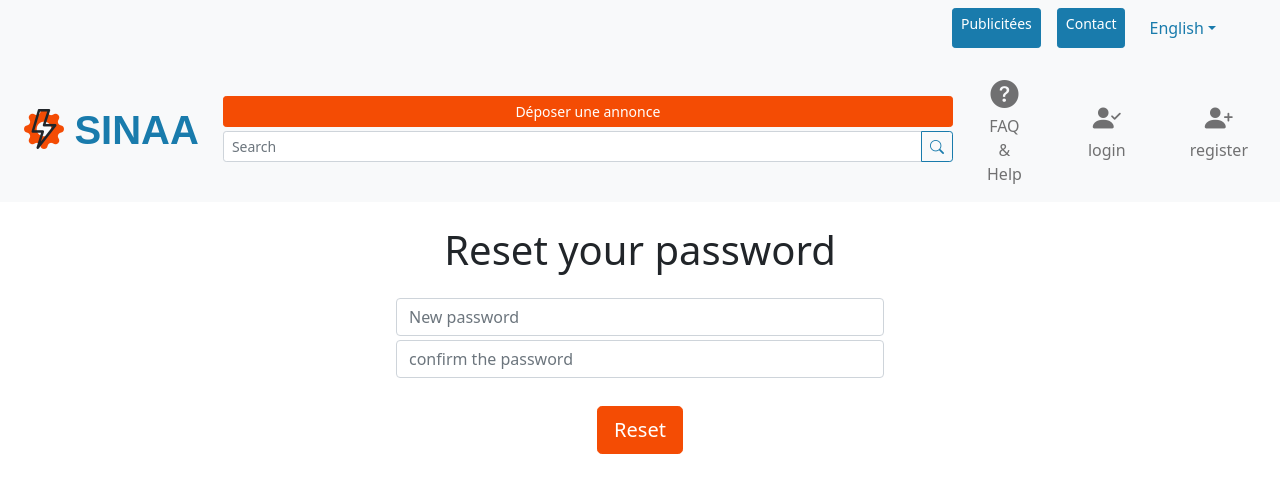
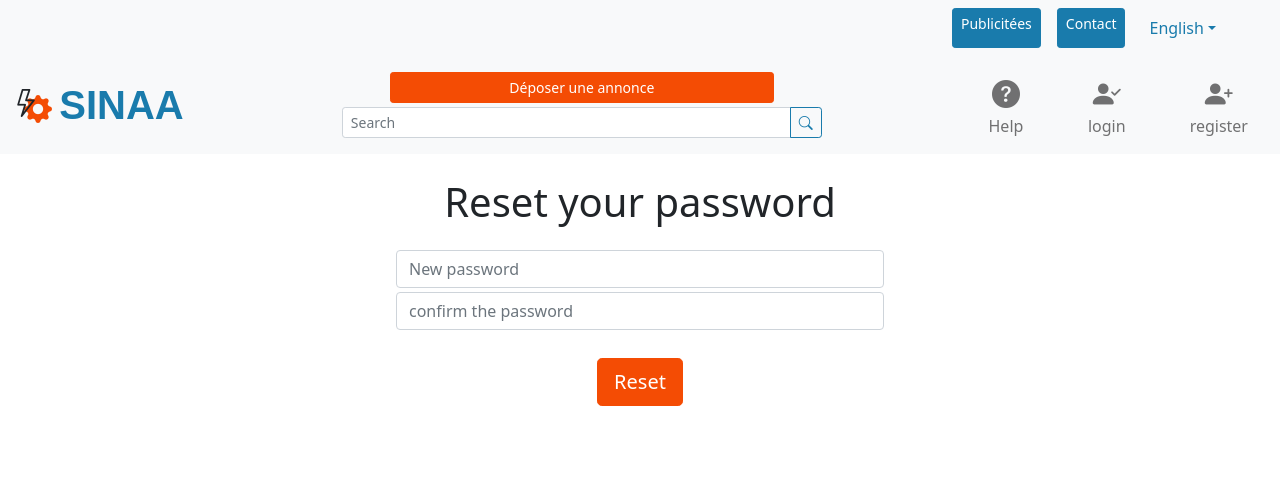
Before and after one commit to sosso21/sinaa-client, a Next.js app: page /password in a window 1280 px wide. Shown: the top 492 px of the page. Built offline with nearby package versions, Linux system fonts and the light colour scheme.

Commit message:
new header

```diff
--- a/components/header.js
+++ b/components/header.js
@@ -34,7 +34,7 @@ const Header = () => {
     <>
       <Navbar collapseOnSelect expand="sm" bg="light" variant="light">
         <Navbar.Collapse
-          className=" justify-content-end text-center"
+          className="justify-content-end text-center"
 
         >
           <span className="d-flex mx-4 px-4">
@@ -68,11 +68,11 @@ const Header = () => {
 
 
 
-      <Navbar className={StyleHeader.sticky}  collapseOnSelect expand="lg" bg="light" variant="light">
+      <Navbar className={StyleHeader.sticky}  collapseOnSelect expand="sm" bg="light" variant="light">
 
 
         <header className="m-auto" >
-        <Link href="/" ><a title="home" className="mx-4 navbar-brand text-primary "><i className="fs-1 bi bi-gear-fill text-warning"><i className={"bi bi-lightning fs-1 text-dark "+StyleHeader.AbsolutBi}></i> </i> <h1 className={StyleHeader.FFTitle}>{process.env.NAMEWEBSITE.toUpperCase()} </h1> </a>
+        <Link href="/" ><a title="home" className="mx-4 navbar-brand text-primary "><i className="fs-3 bi bi-gear-fill text-warning"><i className={"bi bi-lightning fs-3 text-dark "+StyleHeader.AbsolutBi}></i> </i> <h1 className={StyleHeader.FFTitle}>{process.env.NAMEWEBSITE.toUpperCase()} </h1> </a>
         </Link>
       </header>
 
@@ -82,11 +82,10 @@ const Header = () => {
           className=" justify-content-end text-center"
           id="responsive-navbar-nav"
         >
-          <div className="mx-auto w-100">
-            <form className="w-100">
-              <div  className="input-group mx-auto my-1">
+            <form className={StyleHeader.inputSearch} >
+              <div  className="input-group px-4 mx-auto my-1 ">
               <Link href="/post">
-              <a className="mx-auto w-100 btn btn-warning btn-sm">
+              <a className="mx-4 w-100 btn btn-warning btn-sm">
                 {textLang.post}
               </a>
             </Link>
@@ -102,7 +101,6 @@ const Header = () => {
               </button>
               </div>
             </form>
-          </div>
 
           <Nav>
             <Link href="/legal">
--- a/store/ar.js
+++ b/store/ar.js
@@ -1,7 +1,7 @@
 export const ar = () => {
   return {
     header: {
-      faq: "التعليمات والمساعدة",
+      faq: "التعليمات",
       connect: "الدخول",
       sub: "تسجيل",
       search: "بحث",
--- a/store/en.js
+++ b/store/en.js
@@ -1,7 +1,7 @@
 export const en = () => {
   return {
     header: {
-      faq: "FAQ & Help",
+      faq: "Help",
       connect: "login",
       sub: "register",
       search: "Search",
--- a/store/fr.js
+++ b/store/fr.js
@@ -1,7 +1,7 @@
 export const fr = () => {
   return {
     header: {
-      faq: "FAQ & Aide",
+      faq: "Aide",
       connect: "Se Connecter",
       sub: "S'inscrir",
       search: "Rechercher",
@@ -11,7 +11,7 @@ export const fr = () => {
       disconnect: "Déconnexion",
       //----
       adsence: "Publicitées",
-      contact: "Contact",
+      contact: "Contacte",
       post:"Déposer une annonce"
 
     },
--- a/styles/Header.module.css
+++ b/styles/Header.module.css
@@ -16,6 +16,10 @@
 .sticky{
   width: 100%;
 }
+.inputSearch{
+  min-width: 30rem;
+  margin: auto auto;
+}
 
   @media (min-width: 768px) {
     .sticky {
```
Also changed, not shown: components/slider.js (+9 -0 lines).
